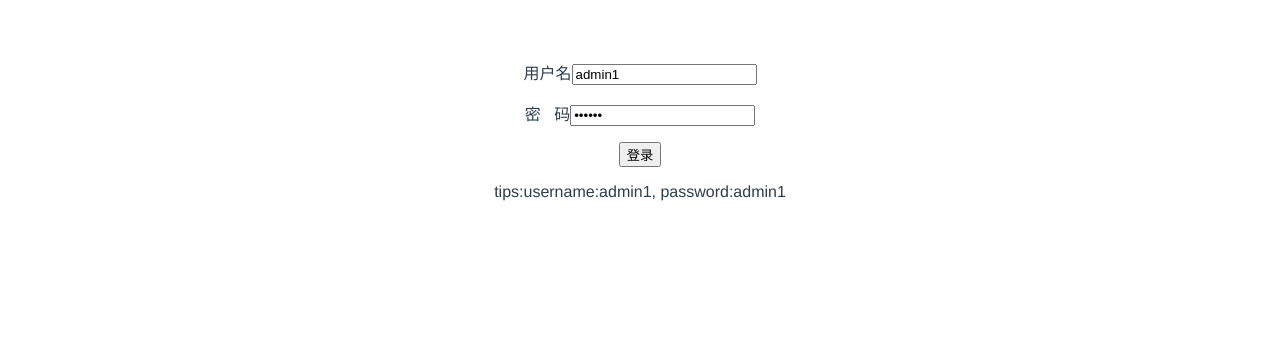
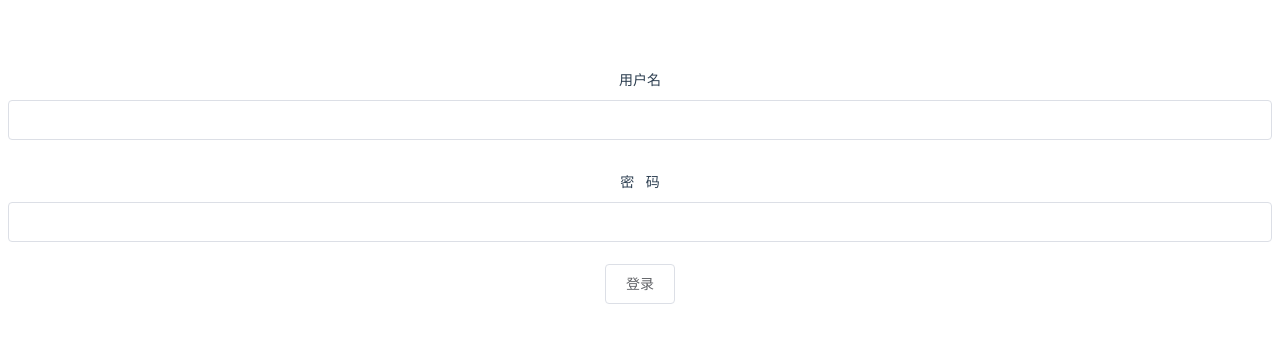
Before and after one commit to linxn/admindemo, a Vue app: page / in a window 1280 px wide. Shown: the top 342 px of the page. Built offline with nearby package versions, Linux system fonts and the light colour scheme.

Commit message:
another laptop

```diff
--- a/package.json
+++ b/package.json
@@ -15,6 +15,7 @@
   },
   "dependencies": {
     "axios": "^0.18.0",
+    "element-ui": "^2.7.2",
     "vue": "^2.5.2",
     "vue-router": "^3.0.1",
     "vuex": "^3.1.0"
--- a/src/App.vue
+++ b/src/App.vue
@@ -1,7 +1,18 @@
 <template>
   <div id="app">
     <!--test merge branch  project-frame-->
-    <router-view/>
+    <!--<router-view/>-->
+    <el-form>
+      <el-form-item prop="username">
+        用户名<el-input name="username" type="text" class="id_input"/>
+      </el-form-item>
+      <el-form-item prop="username">
+        密&nbsp;&nbsp;&nbsp;码<el-input name="password" type="password" class="psw_input"/>
+      </el-form-item>
+      <el-form-item>
+        <el-button>登录</el-button>
+      </el-form-item>
+    </el-form>
   </div>
 </template>
 
--- a/src/main.js
+++ b/src/main.js
@@ -1,11 +1,16 @@
 // The Vue build version to load with the `import` command
 // (runtime-only or standalone) has been set in webpack.base.conf with an alias.
+
+import ElementUI from 'element-ui'
+import 'element-ui/lib/theme-chalk/index.css'
+
 import Vue from 'vue'
 import App from './App'
 import router from './router'
 import store from './store'
 
 Vue.config.productionTip = false
+Vue.use(ElementUI)
 
 /* eslint-disable no-new */
 new Vue({
--- a/src/views/login/index.vue
+++ b/src/views/login/index.vue
@@ -1,10 +1,22 @@
 <template>
-  <form>
+<!--  <form>
     <p>用户名<input type="text" class="id_input" v-model="loginForm.username"/></p>
-    <p>密&nbsp;&nbsp;&nbsp;码<input type="password" id="psw_input" v-model="loginForm.password" /></p>
+    <p>密&nbsp;&nbsp;&nbsp;码<input type="password" class="psw_input" v-model="loginForm.password" /></p>
     <button @click="handleLogin">登录</button>
     <p>tips:username:{{loginForm.username}}, password:{{loginForm.password}}</p>
-  </form>
+  </form>-->
+
+  <el-form>
+    <el-form-item prop="username">
+      用户名<el-input name="username" type="text" class="id_input" v-model="loginForm.username"/>
+    </el-form-item>
+    <el-form-item prop="username">
+      密&nbsp;&nbsp;&nbsp;码<el-input name="password" type="password" class="psw_input" v-model="loginForm.password" />
+    </el-form-item>
+    <el-form-item>
+      <el-button @click="handleLogin">登录</el-button>
+    </el-form-item>
+  </el-form>
 </template>
 
 <script>
```
Also changed, not shown: 1 other file (tests, documents, lock files or other folders).
